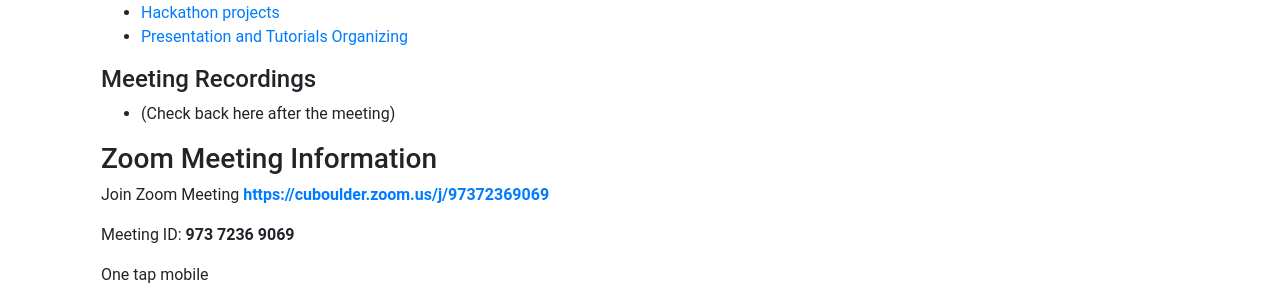
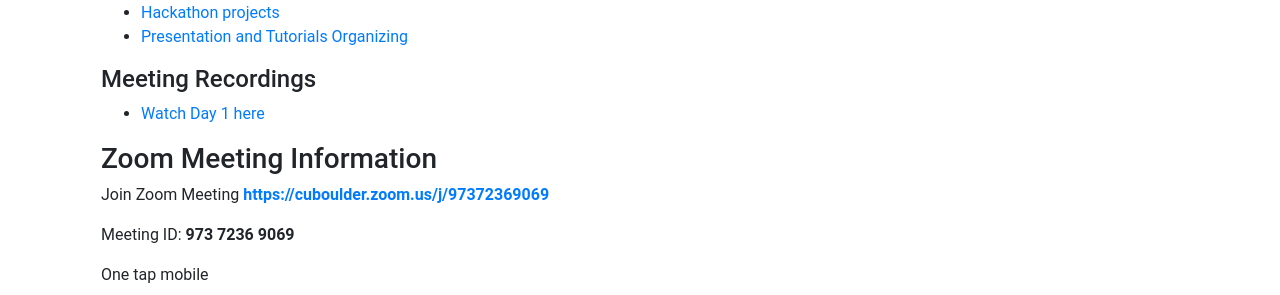
Before and after one commit to heliophysicsPy/heliophysicsPy.github.io, a Jekyll site: the page built from _pages/meetings/spring2022.md, in a window 1280 px wide. Shown: the part 520-815 px from the top of the page. Built offline with Jekyll 4.4.1, drawn with Linux system fonts in a browser that asks for light colours; nearby versions of some CDN libraries.

Commit message:
Added spr mtg Day 1 recording link

```diff
--- a/_pages/meetings/spring2022.md
+++ b/_pages/meetings/spring2022.md
@@ -24,7 +24,7 @@
 
 #### Meeting Recordings
 
- - (Check back here after the meeting)
+ - [Watch Day 1 here](https://o365coloradoedu-my.sharepoint.com/:v:/g/personal/juba8233_colorado_edu/ETAI1ZOECdJNjAoMZ97395MBUxeET_L0eEThl9wmuPUKYQ?e=5ggdtC)
 
 ### Zoom Meeting Information
 
```
